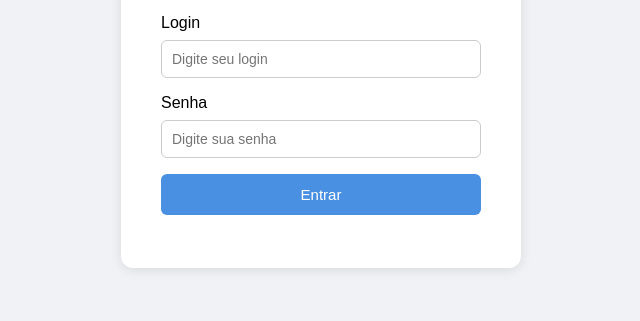
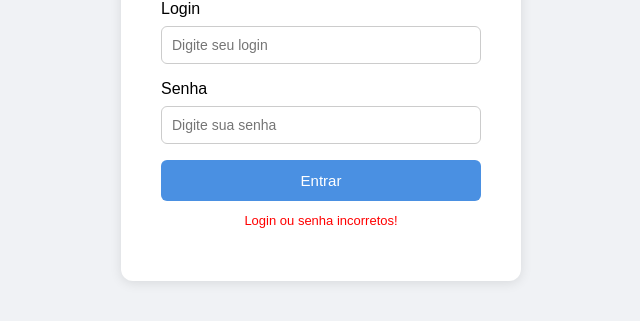
Before and after one commit to vjnicius01/sistema-licencas, a website: page login.html in a window 1280 px wide. Both pictures are taken after a click on the button "Entrar". Shown: the part 315-636 px from the top of the page, without its empty margins (319-959 px from the left). Drawn offline with Linux system fonts and the light colour scheme.

Commit message:
Update login.html

```diff
--- a/login.html
+++ b/login.html
@@ -68,7 +68,7 @@ function entrar() {
   const login = document.getElementById('login').value;
   const senha = document.getElementById('senha').value;
 
-  if (login === 'admin' && senha === '123456')
+  if (login === 'admin' && senha === '123456') {
     localStorage.setItem('logado', 'true');
     window.location.href = 'index.html';
   } else {
```
